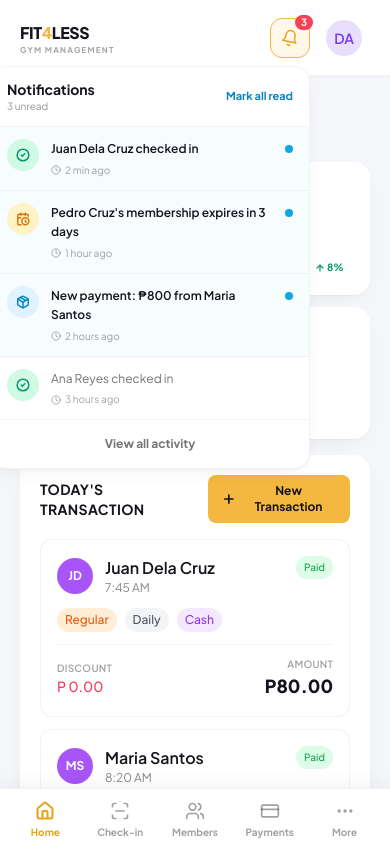
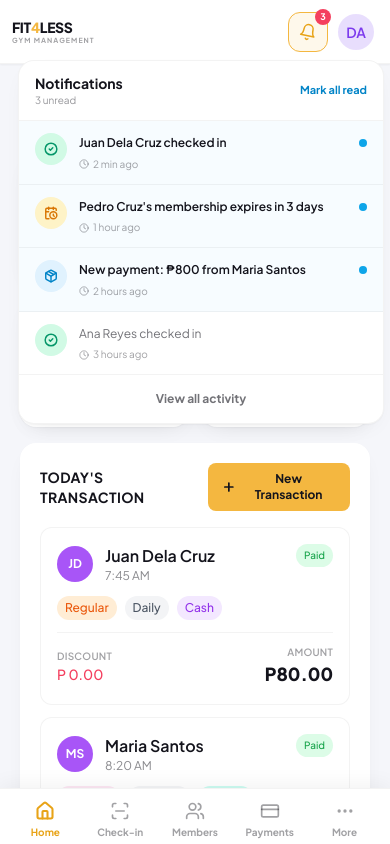
Before and after one commit to deilariess0/GymManagement, a React (Vite) app in the folder fit4less/: page / in a window 390 px wide. Both pictures are taken after a click on the button "Notifications". Built offline with nearby package versions, Linux system fonts and the light colour scheme.

Commit message:
Mobile friendly Topbar update

```diff
--- a/fit4less/src/components/layout/Topbar.jsx
+++ b/fit4less/src/components/layout/Topbar.jsx
@@ -16,8 +16,9 @@ const NOTIFICATION_ICONS = {
   member:   { icon: UserPlus,      color: "bg-violet-100 text-violet-600" },
 };
 
+// Base dropdown styling. We removed "absolute right-0" so we can control it per device.
 const DROPDOWN_SURFACE =
-  "absolute right-0 top-12 z-50 overflow-hidden rounded-2xl border border-ink-950/5 bg-white shadow-card";
+  "z-50 overflow-hidden rounded-2xl border border-ink-950/5 bg-white shadow-card";
 
 const ITEM_HOVER = "hover:bg-ink-950/[0.04]";
 
@@ -109,7 +110,7 @@ export default function Topbar({ title, subtitle, onMenuClick, onToggleCollapse
   };
 
   return (
-    <header className="sticky top-0 z-30 flex min-h-[76px] items-center gap-4 border-b border-ink-950/5 bg-white px-5 shadow-sm lg:px-8">
+    <header className="sticky top-0 z-30 flex min-h-[64px] items-center gap-2 border-b border-ink-950/5 bg-white px-3 shadow-sm sm:px-5 lg:px-8">
 
       {/* Desktop Hamburger Menu */}
       <button
@@ -124,10 +125,10 @@ export default function Topbar({ title, subtitle, onMenuClick, onToggleCollapse
       {/* Mobile Branding */}
       <div className="flex items-center lg:hidden">
         <div className="leading-tight">
-          <p className="text-base font-extrabold tracking-tight text-ink-950">
+          <p className="text-sm font-extrabold tracking-tight text-ink-950">
             FIT<span className="text-gold-500">4</span>LESS
           </p>
-          <p className="text-[8px] font-bold tracking-[0.15em] text-ink-950/40">
+          <p className="text-[7px] font-bold tracking-[0.15em] text-ink-950/40">
             GYM MANAGEMENT
           </p>
         </div>
@@ -144,7 +145,7 @@ export default function Topbar({ title, subtitle, onMenuClick, onToggleCollapse
       </div>
 
       {/* Right Side Controls */}
-      <div className="ml-auto flex items-center justify-end gap-3">
+      <div className="ml-auto flex items-center justify-end gap-1.5 sm:gap-3">
 
         {/* ============ NOTIFICATIONS ============ */}
         <div className="relative" ref={notificationRef}>
@@ -168,7 +169,7 @@ export default function Topbar({ title, subtitle, onMenuClick, onToggleCollapse
               )}
             />
             {unreadCount > 0 && (
-              <span className="absolute -right-1 -top-1 flex h-4.5 min-w-[18px] items-center justify-center rounded-full bg-rose-500 px-1 text-[10px] font-bold text-white">
+              <span className="absolute -right-1 -top-1 flex h-4 min-w-[16px] items-center justify-center rounded-full bg-rose-500 px-0.5 text-[9px] font-bold text-white">
                 {unreadCount}
               </span>
             )}
@@ -178,7 +179,11 @@ export default function Topbar({ title, subtitle, onMenuClick, onToggleCollapse
             <div
               className={cn(
                 DROPDOWN_SURFACE,
-                "w-80 sm:w-96",
+                // Mobile: absolute positioned, but anchored to the right edge of the bell
+                // and spanning most of the screen width without overflowing.
+                "absolute -right-14 top-12 w-[calc(100vw-24px)] max-w-sm",
+                // Desktop: standard width, anchored to the right.
+                "sm:right-0 sm:w-96",
                 showNotifications ? "animate-dropdown-in" : "animate-dropdown-out"
               )}
             >
@@ -199,7 +204,7 @@ export default function Topbar({ title, subtitle, onMenuClick, onToggleCollapse
               </div>
 
               {/* List */}
-              <div className="max-h-80 overflow-y-auto">
+              <div className="max-h-[60vh] overflow-y-auto sm:max-h-80">
                 {notifications.length > 0 ? (
                   notifications.map((notif, index) => {
                     const config = NOTIFICATION_ICONS[notif.type] || NOTIFICATION_ICONS.checkin;
@@ -272,7 +277,7 @@ export default function Topbar({ title, subtitle, onMenuClick, onToggleCollapse
             type="button"
             onClick={handleToggleProfile}
             className={cn(
-              "flex items-center gap-2.5 rounded-xl pl-1 pr-2 transition-all duration-200",
+              "flex items-center gap-2 rounded-xl pl-1 pr-1 sm:pr-2 transition-all duration-200",
               showProfile ? "bg-ink-950/5" : "hover:bg-ink-950/5"
             )}
             aria-expanded={showProfile}
@@ -297,7 +302,7 @@ export default function Topbar({ title, subtitle, onMenuClick, onToggleCollapse
             <div
               className={cn(
                 DROPDOWN_SURFACE,
-                "w-64",
+                "absolute right-0 top-12 w-64", // Anchored to the right of the profile button
                 showProfile ? "animate-dropdown-in" : "animate-dropdown-out"
               )}
             >
```
